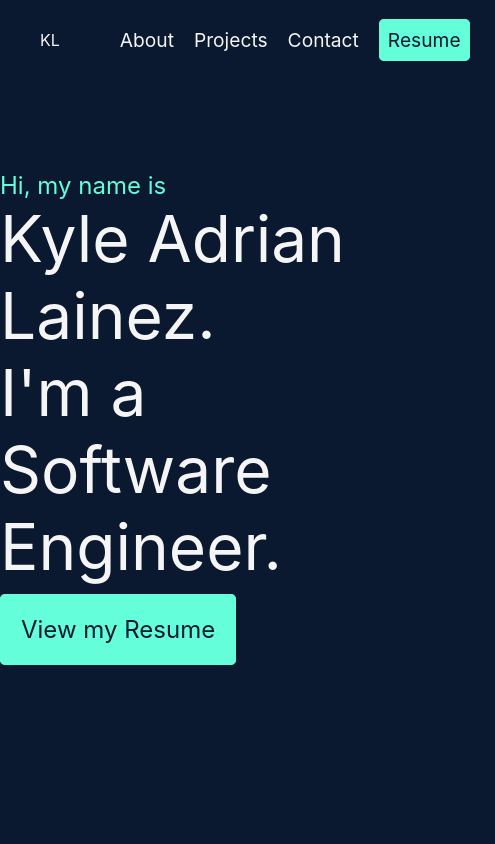
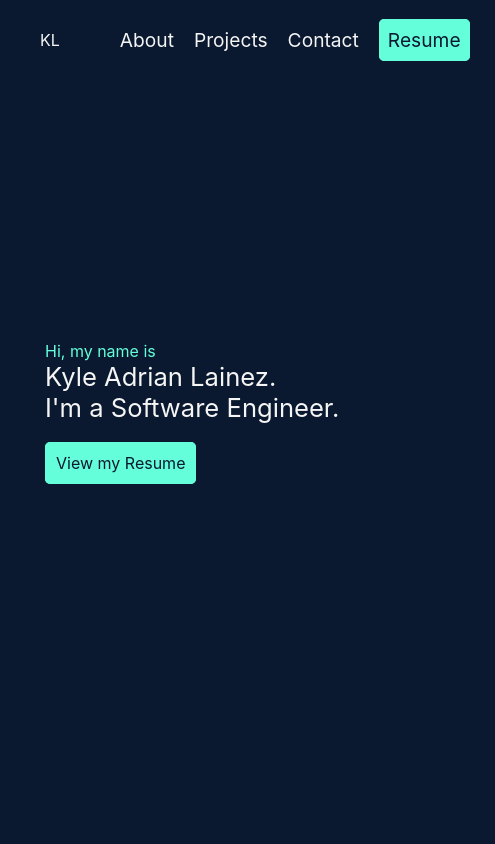
Before and after one commit to kylelainez/Portfolio-react, a React (Create React App) app: page / in a window 390 px wide. Shown: the top 844 px of the page, 495 px wide, since content can reach past the window. Built offline with nearby package versions, Linux system fonts and the light colour scheme.

Commit message:
Landing Message Responsiveness

```diff
--- a/src/components/landingMessage/landingMessage.css
+++ b/src/components/landingMessage/landingMessage.css
@@ -7,9 +7,6 @@
     max-width: var(--content-width);
     width:100%;
     margin: 0 auto;
-}
-.landingMessage span{
-
 }
 
 .landingMessage .small-heading{
@@ -40,3 +37,47 @@
     background-color: var(--color-1);
     color: var(--color-2);
 }
+
+
+@media screen and (max-width: 1366px) {
+
+}
+
+@media screen and (max-width: 992px) {
+    .landingMessage .big-heading{
+        font-size: 3.5rem;
+    }
+    .landingMessage .small-heading{
+        color: var(--color-2);
+        font-size: 1rem;
+    }
+    .landingMessage div a{
+        font-size: 1.3rem;
+        padding: 15px;
+    }
+}
+
+@media screen and (max-width: 768px) {
+    .landingMessage .big-heading{
+        font-size: 2.7rem;
+    }
+    .landingMessage div a{
+        font-size: 1.2rem;
+    }
+}
+
+@media screen and (max-width: 576px) {
+    .landingMessage .big-heading{
+        font-size: 2rem;
+    }
+    .landingMessage div a{
+        font-size: 1rem;
+        padding: 10px;
+    }
+}
+
+@media screen and (max-width: 411px) {
+    .landingMessage .big-heading{
+        font-size: 1.6rem;
+    }
+}
--- a/src/pages/App/App.css
+++ b/src/pages/App/App.css
@@ -6,6 +6,7 @@
     font-size: 16px;
     font-family: 'Noto Sans JP', sans-serif;
     overflow-x: hidden;
+    transition: 300ms;
 }
 html, body{
     margin: 0;
@@ -27,3 +28,33 @@ h1{
     background-color: var(--color-2);
     border-left: 1px solid gray;
 }
+
+@media screen and (max-width: 1366px) {
+    :root{
+        --content-width: 900px;
+    }
+}
+
+@media screen and (max-width: 992px) {
+    :root{
+        --content-width: 700px;
+    }
+}
+
+@media screen and (max-width: 768px) {
+    :root{
+        --content-width: 500px;
+    }
+}
+
+@media screen and (max-width: 576px) {
+    :root{
+        --content-width: 400px;
+    }
+}
+
+@media screen and (max-width: 411px) {
+    :root{
+        --content-width: 300px;
+    }
+}
```
